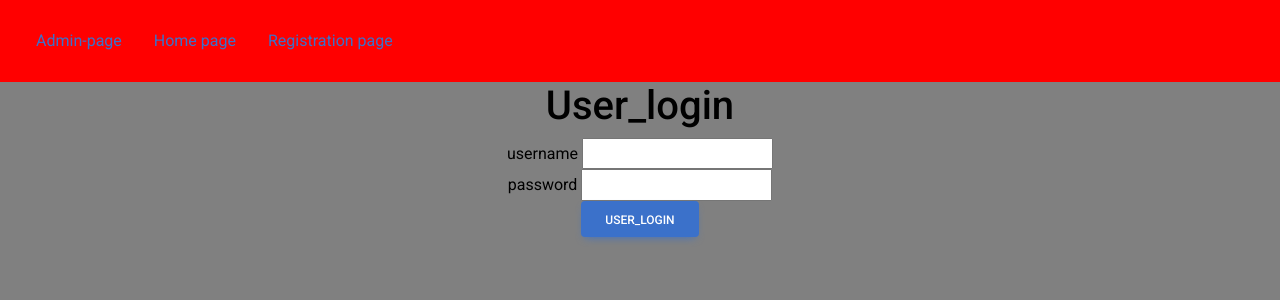
After one commit to boyamahesh11/User_registrationForm, a Django app: page /user_login/ in a window 1280 px wide. The commit adds this page. Shown: the top 300 px of the page. Run offline with Django 4.2, Linux system fonts and the light colour scheme; some libraries are stand-ins or nearby versions.

Commit message:
first commit

```diff
--- a/app/forms.py
+++ b/app/forms.py
@@ -10,5 +10,6 @@ class UserForm(forms.ModelForm):
 
 class ProfileForm(forms.ModelForm):
     class Meta:
+
         model=Profile
         fields=['address','profile_pic']
--- a/app/views.py
+++ b/app/views.py
@@ -1,13 +1,28 @@
 from django.shortcuts import render
 from django.http import HttpResponse
+from django.core.mail import send_mail
 
 # Create your views here.
 from app.forms import *
+from django.http import HttpResponseRedirect
+from django.contrib.auth import authenticate,login,logout
+from django.urls import reverse
+from django.contrib.auth.decorators import login_required
+
+
+def home(request):
+    if request.session.get('username'):
+        username=request.session.get('username')
+        d={'username':username}
+        return render(request,'home.html',d)
+
+    return render(request,'home.html')
 
 def registration(request):
     Ufo=UserForm()
     Pfo=ProfileForm()
     d={'Ufo':Ufo,'Pfo':Pfo}
+
     if request.method=='POST' and request.FILES:
         ufd=UserForm(request.POST)
         pfd=ProfileForm(request.POST,request.FILES)
@@ -20,10 +35,64 @@ def registration(request):
             npo=pfd.save(commit=False)
             npo.user_name=nuo
             npo.save()
+
+            send_mail('Registration',
+                      "sucessfully Registration is done",
+                      "maheshmahi8039@gmail.com",
+                      [nuo.email],
+                      fail_silently=False)
+
             return HttpResponse('Registration is sucessfull!!')
         else:
             return HttpResponse('Not valid')
 
+    return render(request,'registration.html',d)
 
+def user_login(request):
+    if request.method=='POST':
+        username=request.POST['username']
+        password=request.POST['password']
 
-    return render(request,'registration.html',d)
+        AUO=authenticate(username=username,password=password)
+
+        if AUO and AUO.is_active:
+            login(request,AUO)
+            request.session['username']=username
+            return HttpResponseRedirect(reverse('home'))
+        else:
+            return HttpResponse('Invalid username or password')
+    return render(request,'user_login.html')
+
+@login_required
+def user_logout(request):
+    logout(request)
+    return HttpResponseRedirect(reverse('home'))
+
+@login_required
+def display_profile(request):
+    username=request.session.get('username')
+    uo=User.objects.get(username=username)
+    po=Profile.objects.get(user_name=uo)
+
+    d={'uo':uo,'po':po}
+    return render(request,'display_profile.html',d)
+
+@login_required
+def change_password(request):
+    if request.method=='POST':
+        pw=request.POST['pw']
+        username=request.session.get('username')
+        uo=User.objects.get(username=username)
+        uo.set_password(pw)
+        uo.save()
+        return HttpResponse('change password sucessfully!!!')
+    return render(request,'change_password.html')
+
+@login_required
+def forgot_password(request):
+    if request.method=='POST':
+        pw=request.POST['pw']
+        username=request.session.get('username')
+        return HttpResponse('forgot_password is sucessfully!!')
+
+    return render(request,'forgot_password.html')
--- a/project34/urls.py
+++ b/project34/urls.py
@@ -22,6 +22,12 @@ from app.views import *
 urlpatterns = [
     path("admin/", admin.site.urls),
     path('registration/',registration, name='registration'),
+    path('home/',home, name='home'),
+    path('user_login/', user_login,name='user_login'),
+    path('user_logout/',user_logout, name='user_logout'),
+    path('display_profile/',display_profile, name='display_profile'),
+    path('change_password/',change_password, name='change_password'),
+    path('forgot_password/',forgot_password, name='forgot_password'),
 
 
-]+static(settings.MEDIA_URL, document_root=settings.MEDIA_ROOT)
+    ]+static(settings.MEDIA_URL, document_root=settings.MEDIA_ROOT)
--- /dev/null
+++ b/templates/dummy.html
@@ -0,0 +1,70 @@
+<!DOCTYPE html>
+<html lang="en">
+<head>
+    <meta charset="UTF-8">
+    <meta http-equiv="X-UA-Compatible" content="IE=edge">
+    <meta name="viewport" content="width=device-width, initial-scale=1.0">
+    <!-- Font Awesome -->
+<link
+href="https://cdnjs.cloudflare.com/ajax/libs/font-awesome/6.0.0/css/all.min.css"
+rel="stylesheet"
+/>
+<!-- Google Fonts -->
+<link
+href="https://fonts.googleapis.com/css?family=Roboto:300,400,500,700&display=swap"
+rel="stylesheet"
+/>
+<!-- MDB -->
+<link
+href="https://cdnjs.cloudflare.com/ajax/libs/mdb-ui-kit/6.2.0/mdb.min.css"
+rel="stylesheet"
+/>
+{% block title %}
+<title>Hello,World</title>
+{% endblock %}
+<style>
+    .nav
+    {
+        background-color:red;
+        color: chartreuse;
+        padding: 20px;
+    }
+    body
+    {
+        background-color: gray;
+        color: black;
+    }
+    .nav-link:hover
+    {
+        background-color: blue;
+        border-radius:25px;
+        color: white;
+    }
+</style>
+</head>
+<body>
+        <nav class="nav">
+            <a href="{% url 'admin:index' %}" class="nav-link">Admin-page</a>
+            <a href="{% url 'home' %}" class="nav-link">Home page</a>
+            <a href="{% url 'registration' %}" class="nav-link">Registration page</a>
+
+            {% if user.is_authenticated %}
+            <a href="{% url 'user_logout' %}" class="nav-link">user_logout</a>
+            <a href="{% url 'user_login' %}" class="nav-link">user_login</a>
+            <a href="{% url 'display_profile' %}" class="nav-link">display_profile</a>
+            <a href="{% url 'change_password' %}" class="nav-link">change_password</a>
+            <a href="{% url 'forgot_password' %}" class="nav-link">forgot_password</a>
+            {% endif %}
+
+        </nav>
+        {% block body_block %}
+        {% endblock %}
+
+    <!-- MDB -->
+<script
+type="text/javascript"
+src="https://cdnjs.cloudflare.com/ajax/libs/mdb-ui-kit/6.2.0/mdb.min.js"
+></script>
+
+</body>
+</html>
--- /dev/null
+++ b/templates/user_login.html
@@ -0,0 +1,31 @@
+{% extends 'dummy.html' %}
+<!DOCTYPE html>
+<html lang="en">
+<head>
+    <meta charset="UTF-8">
+    <meta http-equiv="X-UA-Compatible" content="IE=edge">
+    <meta name="viewport" content="width=device-width, initial-scale=1.0">
+    {% block title %}
+    <title>user_login</title>
+    {% endblock %}
+</head>
+<body>
+    {% block body_block %}
+    <center>
+        <h1>User_login</h1>
+        <form method="POST">
+            {% csrf_token %}
+
+            <label for="username">username</label>
+            <input type="text" name="username" id="usename"><br>
+
+            <label for="password">password</label>
+            <input type="password" name="password" id="password"><br>
+
+            <input type="submit" value="user_login" class="btn btn-primary">
+
+        </form>
+    </center>
+    {% endblock %}
+</body>
+</html>
```
Also changed, not shown: project34/settings.py (+7 -0 lines), templates/change_password.html (added, +27 -0 lines), templates/display_profile.html (added, +24 -0 lines), templates/forgot_password.html (added, +28 -0 lines), templates/home.html (added, +40 -0 lines), templates/registration.html (+7 -0 lines), db.sqlite3, media/mahi/Leopard_Wallpaper_Full_HD_ImageBankbiz_EO2nJHv.jpg (added), media/mahi/dhoni1.jpg (added), media/mahi/dhoni1_lssoKtR.jpg (added), media/mahi/sai.jfif (deleted), media/mahi/sai_KM6oKsH.jfif (deleted), 1 other file.
